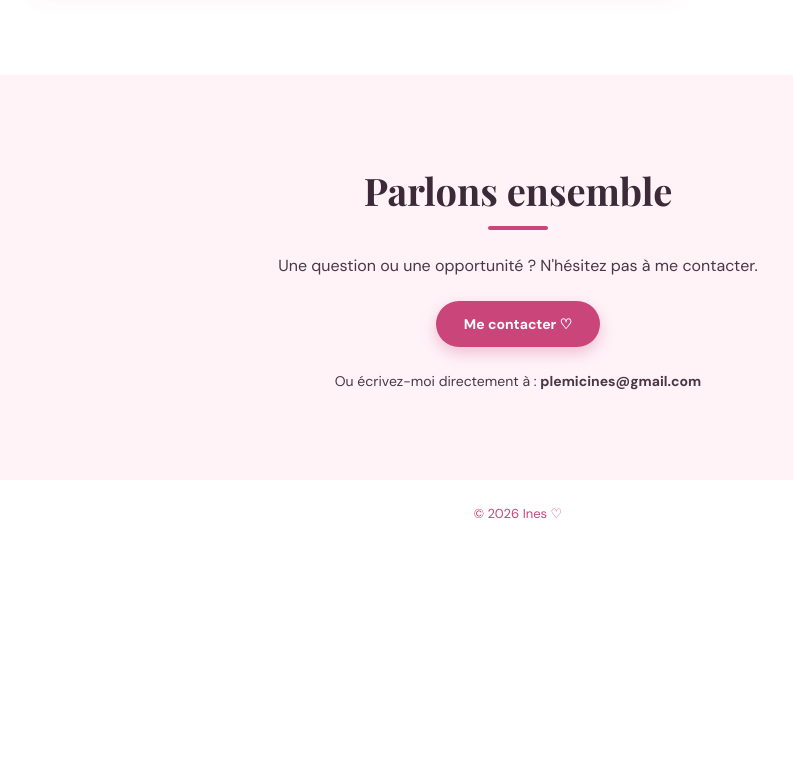
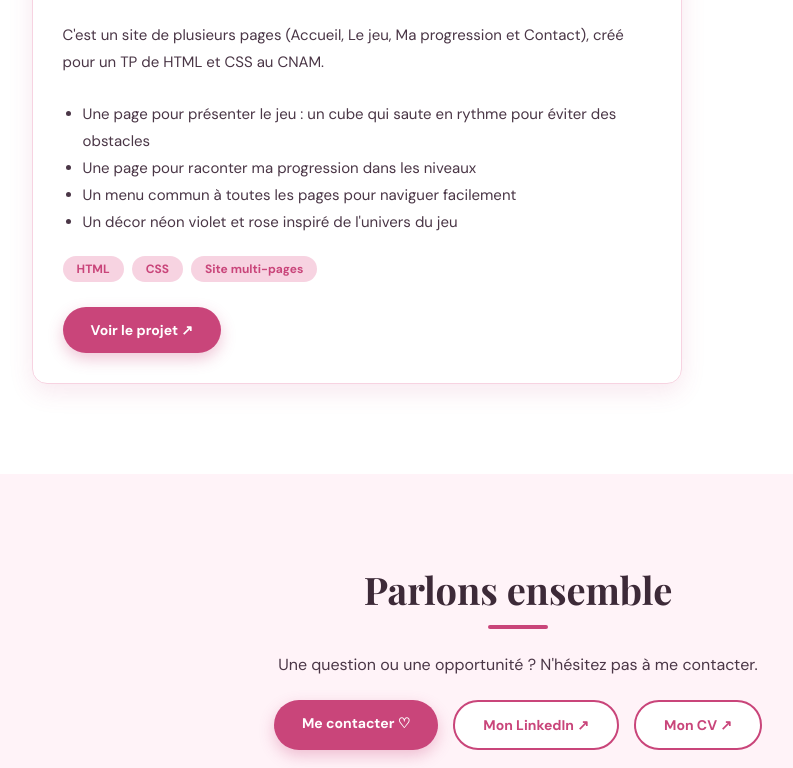
Before and after one commit to plemicines-art/inesgluscevic.github.io, a plain HTML site: page index.html in a window 1280 px wide. Shown: the part 1812-2580 px from the top of the page, without its empty margins (122-915 px from the left). Before the commit the page ends 2359 px from the top, so only its background shows below. Drawn offline with nearby package versions, Linux system fonts and the light colour scheme.

Commit message:
Update index.html

```diff
--- a/index.html
+++ b/index.html
@@ -256,6 +256,60 @@ footer {
   font-size: 13px;
 }
 
+.about .suite {
+  margin-top: 18px;
+}
+
+.skills small {
+  font-weight: 400;
+  font-size: 12px;
+}
+
+.details {
+  margin: 0 0 20px 20px;
+  line-height: 1.8;
+  font-size: 15px;
+}
+
+.tags {
+  display: flex;
+  flex-wrap: wrap;
+  gap: 8px;
+  margin-bottom: 25px;
+}
+
+.tags span {
+  background: var(--rose);
+  color: var(--framboise);
+  padding: 5px 14px;
+  border-radius: 20px;
+  font-size: 12px;
+  font-weight: 700;
+}
+
+.contact-btns {
+  display: flex;
+  flex-wrap: wrap;
+  justify-content: center;
+  gap: 15px;
+}
+
+.contact-btns .btn {
+  margin: 0;
+}
+
+.btn-alt {
+  background: white;
+  color: var(--framboise);
+  border: 2px solid var(--framboise);
+  box-shadow: none;
+}
+
+.btn-alt:hover {
+  background: var(--rose);
+  box-shadow: none;
+}
+
 @media (max-width: 650px) {
   nav {
     padding: 18px 5%;
@@ -319,10 +373,16 @@ footer {
     mes connaissances et les projets que je réalise.
   </p>
 
+  <p class="suite">
+    Plus tard, j'aimerais beaucoup continuer à coder
+    et créer mes propres sites. Pour l'instant, j'apprends les bases
+    du web avec HTML et CSS, et je découvre peu à peu JavaScript.
+  </p>
+
   <div class="skills">
     <span>HTML</span>
     <span>CSS</span>
-    <span>JavaScript</span>
+    <span>JavaScript <small>(en cours d'apprentissage)</small></span>
     <span>VS Code</span>
   </div>
 </section>
@@ -343,6 +403,24 @@ footer {
         j'y explique les règles, ma progression et mon gameplay.
       </p>
 
+      <p>
+        C'est un site de plusieurs pages (Accueil, Le jeu, Ma progression
+        et Contact), créé pour un TP de HTML et CSS au CNAM.
+      </p>
+
+      <ul class="details">
+        <li>Une page pour présenter le jeu : un cube qui saute en rythme pour éviter des obstacles</li>
+        <li>Une page pour raconter ma progression dans les niveaux</li>
+        <li>Un menu commun à toutes les pages pour naviguer facilement</li>
+        <li>Un décor néon violet et rose inspiré de l'univers du jeu</li>
+      </ul>
+
+      <div class="tags">
+        <span>HTML</span>
+        <span>CSS</span>
+        <span>Site multi-pages</span>
+      </div>
+
       <a class="btn" href="https://plemicines-art.github.io/inesgluscevic.github.io/gdsite/indexgd" target="_blank">
         Voir le projet ↗
       </a>
@@ -355,7 +433,11 @@ footer {
 
   <p>Une question ou une opportunité ? N'hésitez pas à me contacter.</p>
 
-  <a href="https://mail.google.com/mail/?view=cm&to=plemicines@gmail.com" target="_blank" class="btn">Me contacter ♡</a>
+  <div class="contact-btns">
+    <a href="https://mail.google.com/mail/?view=cm&to=plemicines@gmail.com" target="_blank" class="btn">Me contacter ♡</a>
+    <a href="https://www.linkedin.com/in/ines-gluscevic" target="_blank" class="btn btn-alt">Mon LinkedIn ↗</a>
+    <a href="cv-ines-gluscevic.pdf" target="_blank" class="btn btn-alt">Mon CV ↗</a>
+  </div>
 
   <p class="email">Ou écrivez-moi directement à : <strong>plemicines@gmail.com</strong></p>
 </section>
```
